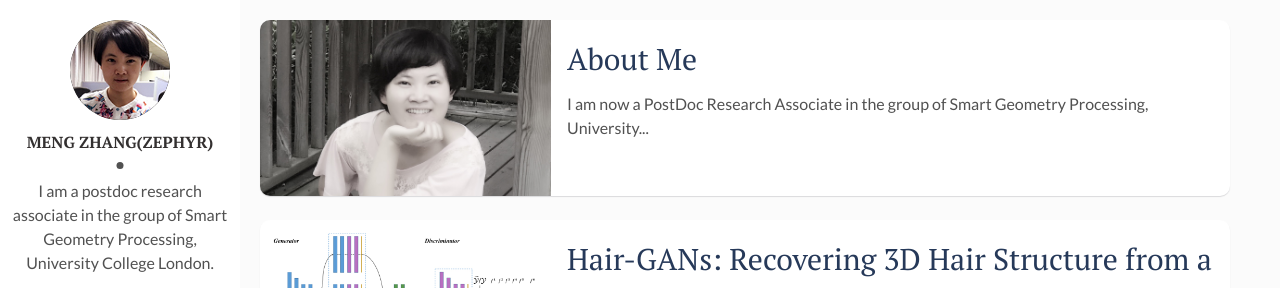
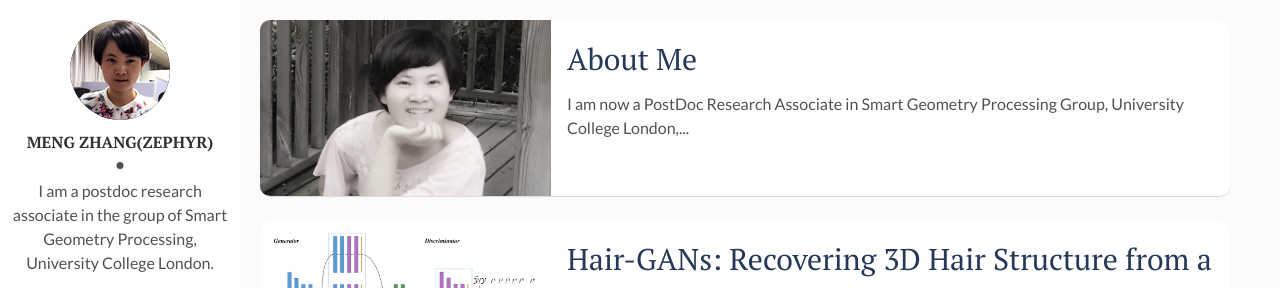
Before and after one commit to MengZephyr/MengZephyr.github.io, a Jekyll site: the page built from index.html, in a window 1280 px wide and 1162 px high. Shown: the top 288 px of the window. Built offline with Jekyll 4.4.1, drawn with Linux system fonts in a browser that asks for light colours; the list of posts is cut into pages by our own code.

Commit message:
Update 2018-11-20-about-meng-zhang.markdown

```diff
--- a/_posts/2018-11-20-about-meng-zhang.markdown
+++ b/_posts/2018-11-20-about-meng-zhang.markdown
@@ -7,6 +7,6 @@
 tags: [Resume]
 ---
 
-I am now a PostDoc Research Associate in the group of Smart Geometry Processing, University College London, under the supersion of Prof. Niloy Mitra. I got my PhD degree (in 2019) from Zhejiang University, supervised by Prof. Kun Zhou. I received my Bachelor’s degree (in 2010) and Master’s degree (in 2013) from School of Telecommunications Engineering, Xidian University. My research focuses on 3D shape capture, 3D reconstruction, image-based modeling, texture mapping and synthesis.
+I am now a PostDoc Research Associate in [Smart Geometry Processing Group](https://geometry.cs.ucl.ac.uk/index.php), University College London, under the supersion of [Prof. Niloy Mitra](http://www0.cs.ucl.ac.uk/staff/n.mitra/index.html). I got my PhD degree (in 2019) from Zhejiang University, supervised by [Prof. Kun Zhou](http://kunzhou.net/). I received my Bachelor’s degree (in 2010) and Master’s degree (in 2013) from School of Telecommunications Engineering, Xidian University.
 
-#<center><embed src="/pdf/My-CV.pdf" width="850" height="600"></center>
+I'm interested in Deep Learning, 3D shape capture and reconstruction, image-based modeling, texture mapping and synthesis.
```
